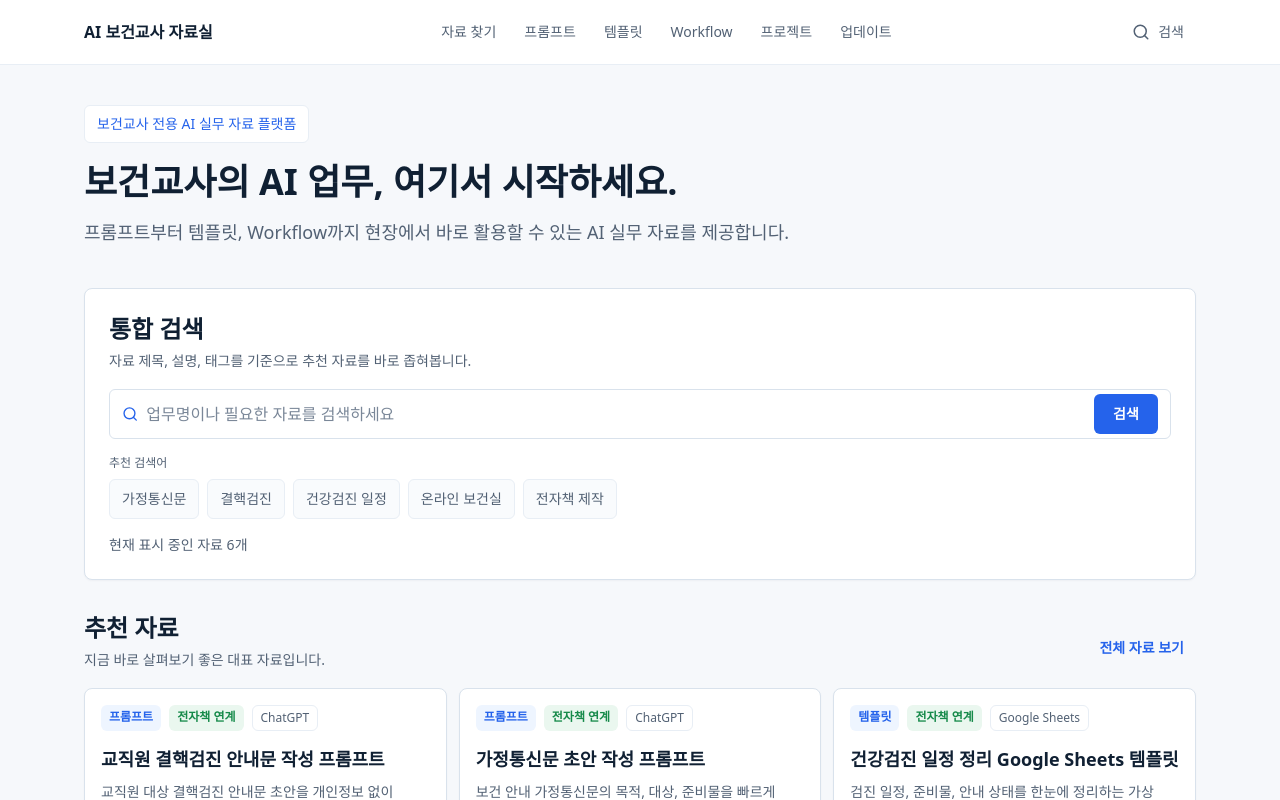
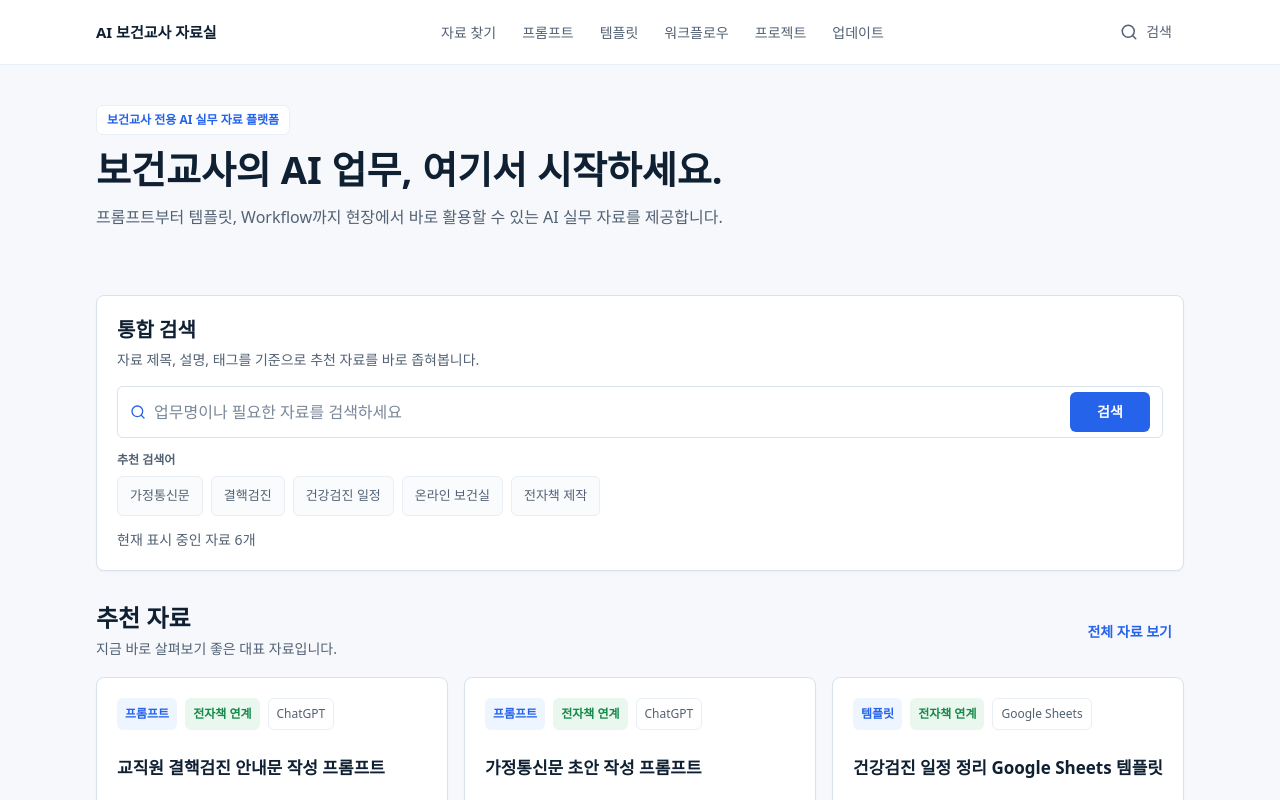
Before and after one commit to sungandi86-max/ai-school-health-resource-center, a Next.js app: page / in a window 1280 px wide. Shown: the top 800 px of the page. Built offline with nearby package versions, Linux system fonts and the light colour scheme.

Commit message:
style: polish home page and resource cards

```diff
--- a/src/app/page.tsx
+++ b/src/app/page.tsx
@@ -13,7 +13,7 @@ export default function Home() {
     <>
       <SiteHeader />
       <main className="bg-[var(--color-surface-subtle)] text-[var(--color-text-primary)]">
-        <div className="mx-auto grid w-full max-w-6xl gap-10 px-5 pb-12">
+        <div className="mx-auto grid w-full max-w-6xl gap-12 px-5 pb-14 sm:px-8 lg:gap-16 lg:pb-20">
           <HomeIntro />
           <HomeSearchSection />
           <WorkCategoryGrid />
--- a/src/components/home/FeaturedResources.tsx
+++ b/src/components/home/FeaturedResources.tsx
@@ -12,9 +12,9 @@ export function FeaturedResources({ resources, query }: FeaturedResourcesProps)
 
   return (
     <section className="grid gap-4" aria-labelledby="featured-resources-title">
-      <div className="flex flex-col gap-2 sm:flex-row sm:items-end sm:justify-between">
+      <div className="flex flex-col gap-3 sm:flex-row sm:items-center sm:justify-between">
         <div>
-          <h2 id="featured-resources-title" className="text-2xl font-semibold">
+          <h2 id="featured-resources-title" className="text-2xl font-semibold leading-tight">
             {heading}
           </h2>
           <p className="mt-1 text-sm leading-6 text-[var(--color-text-secondary)]">
@@ -25,14 +25,14 @@ export function FeaturedResources({ resources, query }: FeaturedResourcesProps)
         </div>
         <Link
           href="/resources"
-          className="inline-flex min-h-12 items-center rounded-md px-3 text-sm font-semibold text-[var(--color-action-primary)] hover:bg-[var(--color-action-muted)] focus-visible:outline-none focus-visible:ring-2 focus-visible:ring-[var(--color-action-primary)]"
+          className="inline-flex min-h-11 w-fit items-center rounded-md px-3 text-sm font-semibold text-[var(--color-action-primary)] hover:bg-[var(--color-action-muted)] focus-visible:outline-none focus-visible:ring-2 focus-visible:ring-[var(--color-action-primary)]"
         >
           전체 자료 보기
         </Link>
       </div>
 
       {resources.length > 0 ? (
-        <div className="grid gap-3 sm:grid-cols-2 lg:grid-cols-3">
+        <div className="grid gap-4 sm:grid-cols-2 lg:grid-cols-3">
           {resources.map((resource) => (
             <ResourceCard key={resource.id} resource={resource} />
           ))}
--- a/src/components/home/HomeIntro.tsx
+++ b/src/components/home/HomeIntro.tsx
@@ -1,14 +1,17 @@
 export function HomeIntro() {
   return (
-    <section className="grid gap-4 pt-8 sm:pt-10" aria-labelledby="home-title">
-      <p className="w-fit rounded-md border border-[var(--color-border-subtle)] bg-[var(--color-surface-primary)] px-3 py-2 text-sm font-medium text-[var(--color-action-primary)]">
+    <section className="grid gap-3 pt-6 sm:pt-8 lg:pt-10" aria-labelledby="home-title">
+      <p className="w-fit rounded-md border border-[var(--color-border-subtle)] bg-[var(--color-surface-primary)] px-2.5 py-1.5 text-xs font-semibold text-[var(--color-action-primary)]">
         보건교사 전용 AI 실무 자료 플랫폼
       </p>
-      <div className="grid gap-3">
-        <h1 id="home-title" className="max-w-2xl text-3xl font-semibold leading-tight sm:text-4xl">
+      <div className="grid gap-2.5">
+        <h1
+          id="home-title"
+          className="max-w-2xl text-[1.875rem] font-semibold leading-[1.2] sm:text-[2.25rem] lg:text-[2.375rem]"
+        >
           보건교사의 AI 업무, 여기서 시작하세요.
         </h1>
-        <p className="max-w-3xl text-base leading-7 text-[var(--color-text-secondary)] sm:text-lg sm:leading-8">
+        <p className="max-w-2xl text-base leading-7 text-[var(--color-text-secondary)]">
           프롬프트부터 템플릿, Workflow까지 현장에서 바로 활용할 수 있는 AI 실무 자료를
           제공합니다.
         </p>
--- a/src/components/home/HomeSearchSection.tsx
+++ b/src/components/home/HomeSearchSection.tsx
@@ -23,7 +23,7 @@ export function HomeSearchSection() {
   };
 
   return (
-    <div className="grid gap-8">
+    <div className="grid gap-6 lg:gap-8">
       <SearchPanel
         draftQuery={draftQuery}
         resultCount={resources.length}
--- a/src/components/home/SearchPanel.tsx
+++ b/src/components/home/SearchPanel.tsx
@@ -26,12 +26,12 @@ export function SearchPanel({
   return (
     <section
       id="home-search"
-      className="scroll-mt-24 rounded-lg border border-[var(--color-border-default)] bg-[var(--color-surface-primary)] p-4 shadow-[var(--shadow-subtle)] sm:p-6"
+      className="scroll-mt-24 rounded-lg border border-[var(--color-border-default)] bg-[var(--color-surface-primary)] p-4 shadow-[var(--shadow-subtle)] sm:p-5"
       aria-labelledby="home-search-title"
     >
-      <div className="grid gap-4">
+      <div className="grid gap-3.5">
         <div>
-          <h2 id="home-search-title" className="text-xl font-semibold sm:text-2xl">
+          <h2 id="home-search-title" className="text-xl font-semibold">
             통합 검색
           </h2>
           <p className="mt-1 text-sm leading-6 text-[var(--color-text-secondary)]">
@@ -43,7 +43,7 @@ export function SearchPanel({
           <label className="sr-only" htmlFor="home-resource-search">
             업무명이나 필요한 자료 검색
           </label>
-          <div className="flex min-h-12 items-center gap-2 rounded-md border border-[var(--color-border-default)] bg-[var(--color-surface-primary)] px-3 focus-within:border-[var(--color-action-primary)] focus-within:ring-2 focus-within:ring-[var(--color-focus-ring)]">
+          <div className="grid min-h-[52px] grid-cols-[auto_minmax(0,1fr)] items-center gap-x-2 gap-y-2 rounded-md border border-[var(--color-border-default)] bg-[var(--color-surface-primary)] px-3 py-1.5 focus-within:border-[var(--color-action-primary)] focus-within:ring-2 focus-within:ring-[var(--color-focus-ring)] sm:flex sm:py-0">
             <Search aria-hidden="true" size={18} className="text-[var(--color-action-primary)]" />
             <input
               id="home-resource-search"
@@ -53,11 +53,11 @@ export function SearchPanel({
                 onDraftQueryChange(event.target.value);
               }}
               placeholder="업무명이나 필요한 자료를 검색하세요"
-              className="min-h-12 w-full bg-transparent text-base text-[var(--color-text-primary)] outline-none placeholder:text-[var(--color-text-tertiary)]"
+              className="min-h-11 w-full bg-transparent text-base text-[var(--color-text-primary)] outline-none placeholder:text-[var(--color-text-tertiary)]"
             />
             <button
               type="submit"
-              className="hidden min-h-10 min-w-16 items-center justify-center rounded-md bg-[var(--color-action-primary)] px-4 text-sm font-semibold text-white transition-colors hover:bg-[var(--color-action-hover)] focus-visible:outline-none focus-visible:ring-2 focus-visible:ring-[var(--color-action-primary)] sm:inline-flex"
+              className="col-span-2 inline-flex min-h-11 w-full items-center justify-center rounded-md bg-[var(--color-action-primary)] px-4 text-sm font-semibold text-white transition-colors hover:bg-[var(--color-action-hover)] focus-visible:outline-none focus-visible:ring-2 focus-visible:ring-[var(--color-action-primary)] sm:col-span-1 sm:min-h-10 sm:w-auto sm:min-w-20"
             >
               검색
             </button>
@@ -65,13 +65,17 @@ export function SearchPanel({
         </form>
 
         <div className="grid gap-2" aria-label="추천 검색어">
-          <p className="text-xs font-medium text-[var(--color-text-secondary)]">추천 검색어</p>
+          <p className="text-xs font-semibold text-[var(--color-text-secondary)]">추천 검색어</p>
           <div className="flex flex-wrap gap-2">
             {suggestedQueries.map((query) => (
               <button
                 key={query}
                 type="button"
-                className="min-h-10 rounded-md border border-[var(--color-border-subtle)] bg-[var(--color-surface-muted)] px-3 text-sm font-medium text-[var(--color-text-secondary)] transition-colors hover:border-[var(--color-action-primary)] hover:text-[var(--color-action-primary)] focus-visible:outline-none focus-visible:ring-2 focus-visible:ring-[var(--color-action-primary)]"
+                className={`min-h-10 rounded-md border px-3 text-[13px] font-medium transition-colors focus-visible:outline-none focus-visible:ring-2 focus-visible:ring-[var(--color-action-primary)] ${
+                  draftQuery.trim() === query
+                    ? "border-[var(--color-action-primary)] bg-[var(--color-action-muted)] text-[var(--color-action-primary)]"
+                    : "border-[var(--color-border-subtle)] bg-[var(--color-surface-muted)] text-[var(--color-text-secondary)] hover:border-[var(--color-action-primary)] hover:text-[var(--color-action-primary)]"
+                }`}
                 onClick={() => {
                   onDraftQueryChange(query);
                   onSearch(query);
--- a/src/components/layout/SiteHeader.tsx
+++ b/src/components/layout/SiteHeader.tsx
@@ -9,7 +9,7 @@ const navigationItems = [
   { label: "자료 찾기", href: "/resources" },
   { label: "프롬프트", href: "/prompts" },
   { label: "템플릿", href: "/templates" },
-  { label: "Workflow", href: "/workflows" },
+  { label: "워크플로우", href: "/workflows" },
   { label: "프로젝트", href: "/projects" },
   { label: "업데이트", href: "/updates" },
 ] as const;
@@ -26,22 +26,22 @@ export function SiteHeader() {
 
   return (
     <header className="sticky top-0 z-20 border-b border-[var(--color-border-subtle)] bg-[var(--color-surface-primary)]/95 backdrop-blur">
-      <div className="mx-auto flex min-h-16 w-full max-w-6xl items-center justify-between gap-3 px-5">
+      <div className="mx-auto flex min-h-[64px] w-full max-w-6xl items-center justify-between gap-3 px-5 sm:px-8">
         <Link
           href="/"
-          className="flex min-h-12 items-center text-base font-semibold text-[var(--color-text-primary)] outline-none transition-colors hover:text-[var(--color-action-primary)] focus-visible:ring-2 focus-visible:ring-[var(--color-action-primary)]"
+          className="flex min-h-12 shrink-0 items-center whitespace-nowrap text-[15px] font-semibold text-[var(--color-text-primary)] outline-none transition-colors hover:text-[var(--color-action-primary)] focus-visible:ring-2 focus-visible:ring-[var(--color-action-primary)]"
           onClick={closeMenu}
         >
           AI 보건교사 자료실
         </Link>
 
-        <nav className="hidden items-center gap-1 md:flex" aria-label="주요 메뉴">
+        <nav className="hidden items-center gap-0.5 lg:flex" aria-label="주요 메뉴">
           {navigationItems.map((item) => (
             <Link
               key={item.href}
               href={item.href}
               aria-current={getCurrentState(item.href)}
-              className="flex min-h-12 items-center rounded-md px-3 text-sm font-medium text-[var(--color-text-secondary)] transition-colors hover:bg-[var(--color-surface-muted)] hover:text-[var(--color-text-primary)] focus-visible:outline-none focus-visible:ring-2 focus-visible:ring-[var(--color-action-primary)]"
+              className="flex min-h-11 items-center whitespace-nowrap rounded-md px-2.5 text-[14px] font-medium text-[var(--color-text-secondary)] transition-colors hover:bg-[var(--color-surface-muted)] hover:text-[var(--color-text-primary)] focus-visible:outline-none focus-visible:ring-2 focus-visible:ring-[var(--color-action-primary)] xl:px-3"
             >
               {item.label}
             </Link>
@@ -51,16 +51,16 @@ export function SiteHeader() {
         <div className="flex items-center gap-1">
           <Link
             href="/#home-search"
-            className="inline-flex min-h-12 min-w-12 items-center justify-center rounded-md text-[var(--color-text-secondary)] transition-colors hover:bg-[var(--color-surface-muted)] hover:text-[var(--color-action-primary)] focus-visible:outline-none focus-visible:ring-2 focus-visible:ring-[var(--color-action-primary)] md:min-w-0 md:gap-2 md:px-3"
+            className="inline-flex min-h-11 min-w-11 items-center justify-center rounded-md text-[var(--color-text-secondary)] transition-colors hover:bg-[var(--color-surface-muted)] hover:text-[var(--color-action-primary)] focus-visible:outline-none focus-visible:ring-2 focus-visible:ring-[var(--color-action-primary)] lg:min-w-0 lg:gap-2 lg:px-3"
             aria-label="홈 검색으로 이동"
             onClick={closeMenu}
           >
             <Search aria-hidden="true" size={18} />
-            <span className="hidden text-sm font-medium md:inline">검색</span>
+            <span className="hidden text-sm font-medium lg:inline">검색</span>
           </Link>
           <button
             type="button"
-            className="inline-flex min-h-12 min-w-12 items-center justify-center rounded-md text-[var(--color-text-secondary)] transition-colors hover:bg-[var(--color-surface-muted)] hover:text-[var(--color-text-primary)] focus-visible:outline-none focus-visible:ring-2 focus-visible:ring-[var(--color-action-primary)] md:hidden"
+            className="inline-flex min-h-11 min-w-11 items-center justify-center rounded-md text-[var(--color-text-secondary)] transition-colors hover:bg-[var(--color-surface-muted)] hover:text-[var(--color-text-primary)] focus-visible:outline-none focus-visible:ring-2 focus-visible:ring-[var(--color-action-primary)] lg:hidden"
             aria-label={isMenuOpen ? "메뉴 닫기" : "메뉴 열기"}
             aria-controls="mobile-navigation"
             aria-expanded={isMenuOpen}
@@ -76,7 +76,7 @@ export function SiteHeader() {
       {isMenuOpen ? (
         <nav
           id="mobile-navigation"
-          className="border-t border-[var(--color-border-subtle)] px-5 py-3 md:hidden"
+          className="border-t border-[var(--color-border-subtle)] px-5 py-3 sm:px-8 lg:hidden"
           aria-label="모바일 메뉴"
         >
           <div className="mx-auto grid max-w-6xl gap-1">
--- a/src/components/resources/ResourceCard.tsx
+++ b/src/components/resources/ResourceCard.tsx
@@ -9,50 +9,64 @@ type ResourceCardProps = {
 const formatDate = (date: string): string => date.replaceAll("-", ".");
 
 export function ResourceCard({ resource }: ResourceCardProps) {
+  const hiddenTagCount = Math.max(resource.tags.length - 3, 0);
+
   return (
-    <article className="flex h-full flex-col rounded-lg border border-[var(--color-border-default)] bg-[var(--color-surface-primary)] p-4 shadow-[var(--shadow-subtle)]">
-      <div className="flex flex-wrap gap-2">
-        <span className="rounded-md bg-[var(--color-action-muted)] px-2 py-1 text-xs font-semibold text-[var(--color-action-primary)]">
+    <article className="flex h-full flex-col rounded-lg border border-[var(--color-border-default)] bg-[var(--color-surface-primary)] p-4 shadow-[var(--shadow-subtle)] transition-colors hover:border-[var(--color-action-primary)] sm:p-5">
+      <div className="flex min-h-8 flex-wrap gap-2">
+        <span className="inline-flex min-h-7 items-center rounded-md bg-[var(--color-action-muted)] px-2 py-1 text-xs font-semibold text-[var(--color-action-primary)]">
           {RESOURCE_TYPES[resource.resourceType]}
         </span>
         {resource.relatedBook ? (
-          <span className="rounded-md bg-[var(--color-status-success-muted)] px-2 py-1 text-xs font-semibold text-[var(--color-status-success)]">
+          <span className="inline-flex min-h-7 items-center rounded-md bg-[var(--color-status-success-muted)] px-2 py-1 text-xs font-semibold text-[var(--color-status-success)]">
             전자책 연계
           </span>
         ) : null}
         {resource.tools.slice(0, 2).map((tool) => (
           <span
             key={tool}
-            className="rounded-md border border-[var(--color-border-subtle)] px-2 py-1 text-xs font-medium text-[var(--color-text-secondary)]"
+            className="inline-flex min-h-7 items-center rounded-md border border-[var(--color-border-subtle)] bg-white px-2 py-1 text-xs font-medium text-[var(--color-text-secondary)]"
           >
             {tool}
           </span>
         ))}
       </div>
 
-      <div className="mt-4 grid gap-2">
-        <h3 className="text-lg font-semibold leading-snug text-[var(--color-text-primary)]">
-          {resource.title}
+      <div className="mt-4 grid gap-2.5">
+        <h3 className="text-[17px] font-semibold leading-snug">
+          <Link
+            href={`/resources/${resource.slug}`}
+            className="inline-flex min-h-11 items-center text-[var(--color-text-primary)] hover:text-[var(--color-action-primary)] focus-visible:outline-none focus-visible:ring-2 focus-visible:ring-[var(--color-action-primary)]"
+          >
+            {resource.title}
+          </Link>
         </h3>
-        <p className="text-sm leading-6 text-[var(--color-text-secondary)]">{resource.summary}</p>
+        <p className="line-clamp-3 text-sm leading-[1.6] text-[var(--color-text-secondary)]">
+          {resource.summary}
+        </p>
       </div>
 
       <div className="mt-4 flex flex-wrap gap-2">
         {resource.tags.slice(0, 3).map((tag) => (
           <span
             key={tag}
-            className="rounded-md bg-[var(--color-surface-muted)] px-2 py-1 text-xs text-[var(--color-text-secondary)]"
+            className="inline-flex min-h-7 items-center rounded-md bg-[var(--color-surface-muted)] px-2 py-1 text-xs text-[var(--color-text-secondary)]"
           >
             {tag}
           </span>
         ))}
+        {hiddenTagCount > 0 ? (
+          <span className="inline-flex min-h-7 items-center rounded-md bg-[var(--color-surface-muted)] px-2 py-1 text-xs font-medium text-[var(--color-text-secondary)]">
+            +{hiddenTagCount}
+          </span>
+        ) : null}
       </div>
 
       <div className="mt-auto grid gap-3 pt-5">
         <p className="text-xs text-[var(--color-text-secondary)]">
           {DIFFICULTIES[resource.difficulty]} · 업데이트 {formatDate(resource.updatedAt)}
         </p>
-        <div className="grid grid-cols-2 gap-2">
+        <div className="grid gap-2 min-[420px]:grid-cols-2">
           <Link
             href={`/resources/${resource.slug}`}
             className="inline-flex min-h-12 items-center justify-center gap-2 rounded-md border border-[var(--color-border-default)] px-3 text-sm font-semibold text-[var(--color-text-secondary)] transition-colors hover:border-[var(--color-action-primary)] hover:text-[var(--color-action-primary)] focus-visible:outline-none focus-visible:ring-2 focus-visible:ring-[var(--color-action-primary)]"
```
